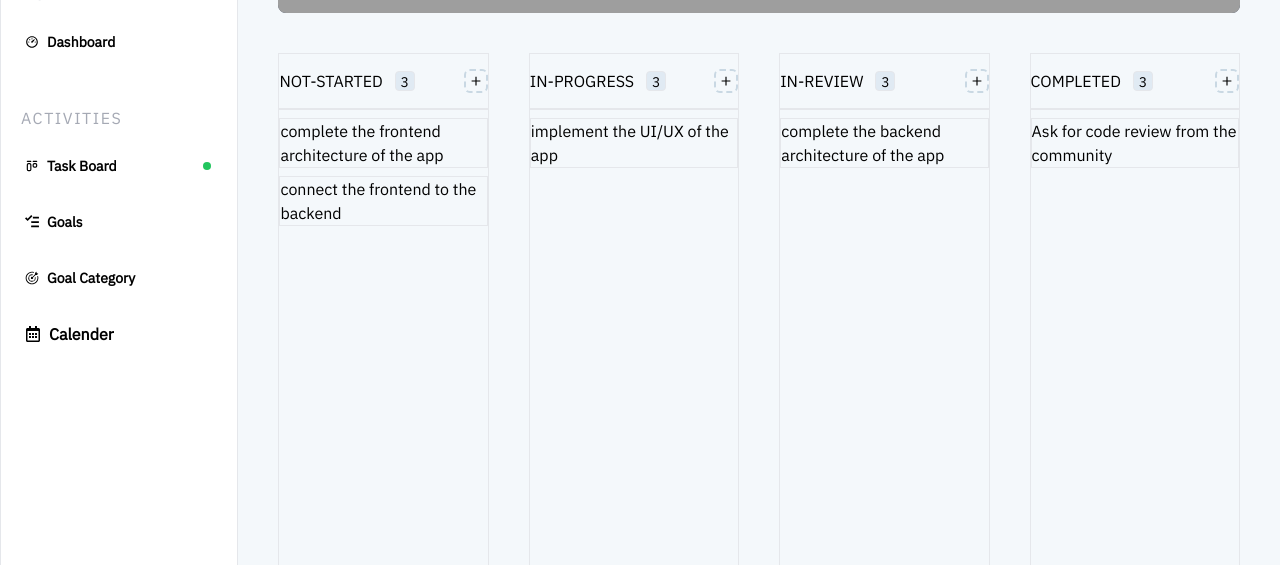
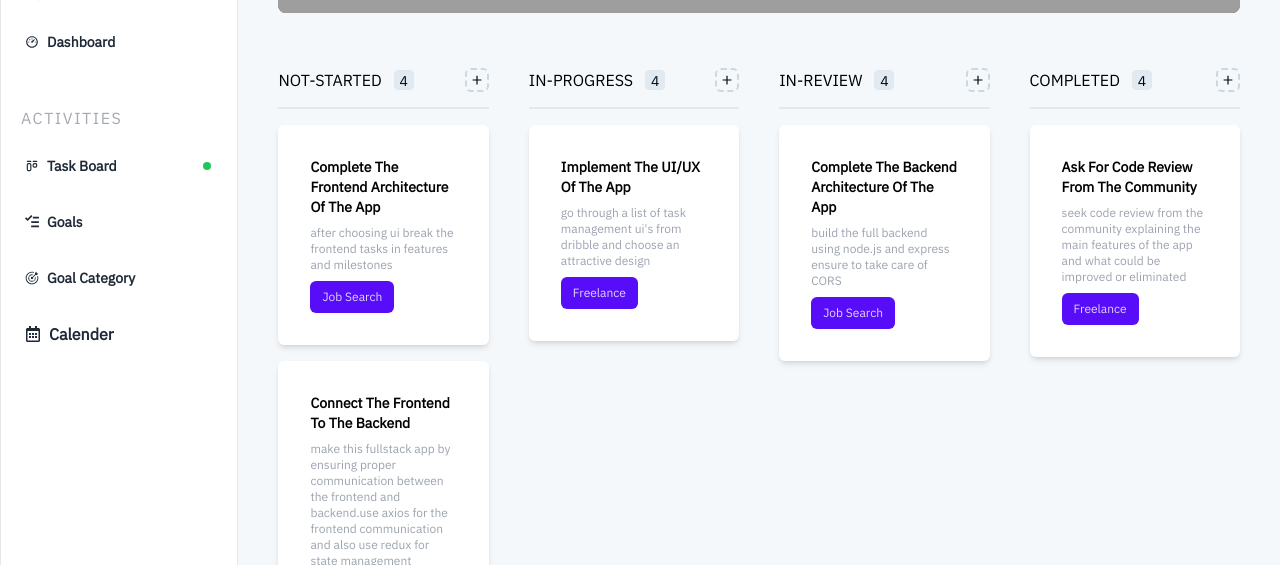
Before and after one commit to admirerbrown/Personal-task-planner, a React (Create React App) app in the folder client/: page /taskboard in a window 1280 px wide. Shown: the part 235-800 px from the top of the page. Built offline with nearby package versions, Linux system fonts and the light colour scheme; grey boxes are pictures that could not be loaded; the HTML template or start-up script is replaced by a standard one.

Commit message:
card design almost done

```diff
--- a/client/package.json
+++ b/client/package.json
@@ -38,6 +38,7 @@
     ]
   },
   "devDependencies": {
+    "daisyui": "^3.7.4",
     "tailwindcss": "^3.3.3"
   }
 }
--- a/client/src/components/Tasks.jsx
+++ b/client/src/components/Tasks.jsx
@@ -6,27 +6,42 @@ const TaskBoard = () => {
     {
       _id: 1,
       title: "complete the frontend architecture of the app",
+      summary:
+        "after choosing ui break the frontend tasks in features and milestones ",
       status: "not-started",
+      goal_tag: "job search",
     },
     {
       _id: 2,
       title: "complete the backend architecture of the app",
+      summary:
+        "build the full backend using node.js and express ensure to take care of CORS",
       status: "in-review",
+      goal_tag: "job search",
     },
     {
       _id: 3,
       title: "implement the UI/UX of the app",
+      summary:
+        "go through a list of task management ui's from dribble and choose an attractive design ",
       status: "in-progress",
+      goal_tag: "freelance",
     },
     {
       _id: 4,
       title: "connect the frontend to the backend",
+      summary:
+        "make this fullstack app by ensuring proper communication between the frontend and backend.use axios for the frontend communication and also use redux for state management",
       status: "not-started",
+      goal_tag: "job search",
     },
     {
       _id: 5,
       title: "Ask for code review from the community",
+      summary:
+        "seek code review from the community explaining the main features of the app and what could be improved or eliminated ",
       status: "completed",
+      goal_tag: "freelance",
     },
   ]);
 
@@ -52,30 +67,41 @@ const TaskBoard = () => {
 
   const renderColumn = (status) => (
     <div
-      className={`${status} flex flex-col min-h-screen border mx-5 font-IBM-Plex-Sans text-black`}
+      className={`${status} flex flex-col min-h-screen mx-5 font-IBM-Plex-Sans text-black`}
       onDragOver={onDragOver}
       onDrop={(e) => onDrop(e, status)}
     >
       <div className=" flex items-center justify-between  border-b-2   h-14">
         <div className="flex gap-3 items-center">
           <h2 className="uppercase text-center font-medium">{status}</h2>
-          <div className="h-5 w-5 bg-[#E0EAF3] border rounded justify-center flex text-sm">3</div>
+          <div className="h-5 w-5 bg-[#E0EAF3] border rounded justify-center flex text-sm">
+            4
+          </div>
         </div>
         <div className=" border-2 rounded-md border-dashed h-6 w-6 border-[#c9d8e3] flex justify-center items-center">
-        <IoMdAdd className="text-sm"></IoMdAdd>
-
+          <IoMdAdd className="text-sm"></IoMdAdd>
         </div>
       </div>
       {tasks
         .filter((task) => task.status === status)
         .map((todo) => (
           <div
-            className="card border flex flex-col mt-2 cursor-move"
+            className="card bg-base-100 shadow-md rounded-md cursor-move mt-4"
             draggable
             onDragStart={(e) => onDragStart(e, todo)}
             key={todo._id}
           >
-            <p>{todo.title}</p>
+            <div className="card-body">
+              <h2 className="card-title capitalize text-sm ">{todo.title}</h2>
+              <p className="text-xs text-gray-400">
+                {todo.summary}
+              </p>
+              <div className="card-actions justify-start">
+                <button className="btn-sm rounded-md btn-primary text-xs capitalize">
+                  {todo.goal_tag}
+                </button>
+              </div>
+            </div>
           </div>
         ))}
     </div>
--- a/client/tailwind.config.js
+++ b/client/tailwind.config.js
@@ -5,9 +5,9 @@ module.exports = {
     extend: {
       fontFamily: {
         'Cormorant-Garamond': ['Cormorant Garamond', 'sans-serif'],
-        'IBM-Plex-Sans':[ 'IBM Plex Sans',' sans-serif'],
+        'IBM-Plex-Sans': ['IBM Plex Sans', ' sans-serif'],
       },
     },
   },
-  plugins: [],
+  plugins: [require("daisyui")],
 }
```
Also changed, not shown: 1 other file (tests, documents, lock files or other folders).
